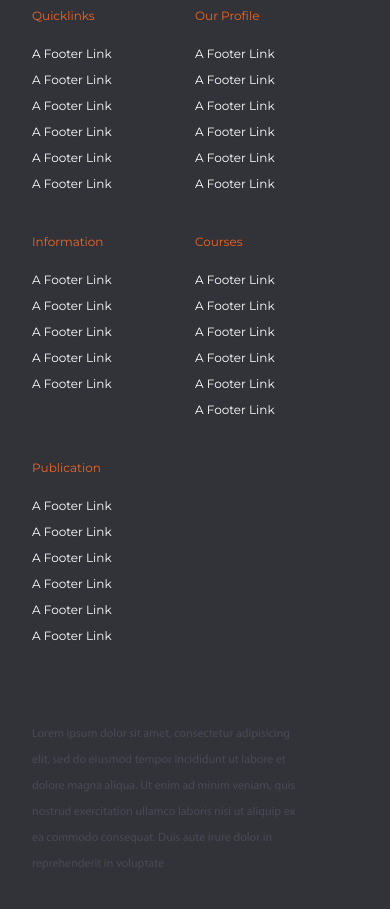
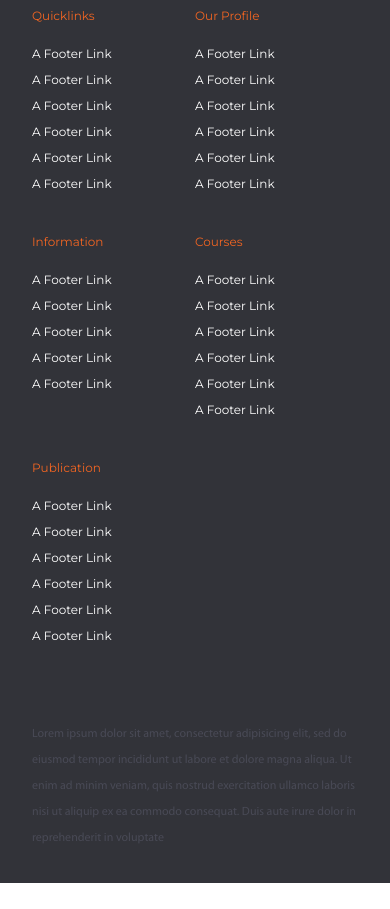
Before and after one commit to ttrantuhao/trans, a plain HTML site: page index.html in a window 390 px wide. Shown: the part 5577-6486 px from the top of the page. After the commit the page ends 6460 px from the top, so only its background shows below. Drawn offline with nearby package versions, Linux system fonts and the light colour scheme; files whose address does not match are found by name.

Commit message:
adjust margin quote in footer

```diff
--- a/style.css
+++ b/style.css
@@ -833,6 +833,9 @@ ul li {
     display: grid;
     grid-template-columns: auto auto;
   }
+  .footer .quote {
+    margin-right: 0px;
+  }
 }
 
 /* animation */
```
